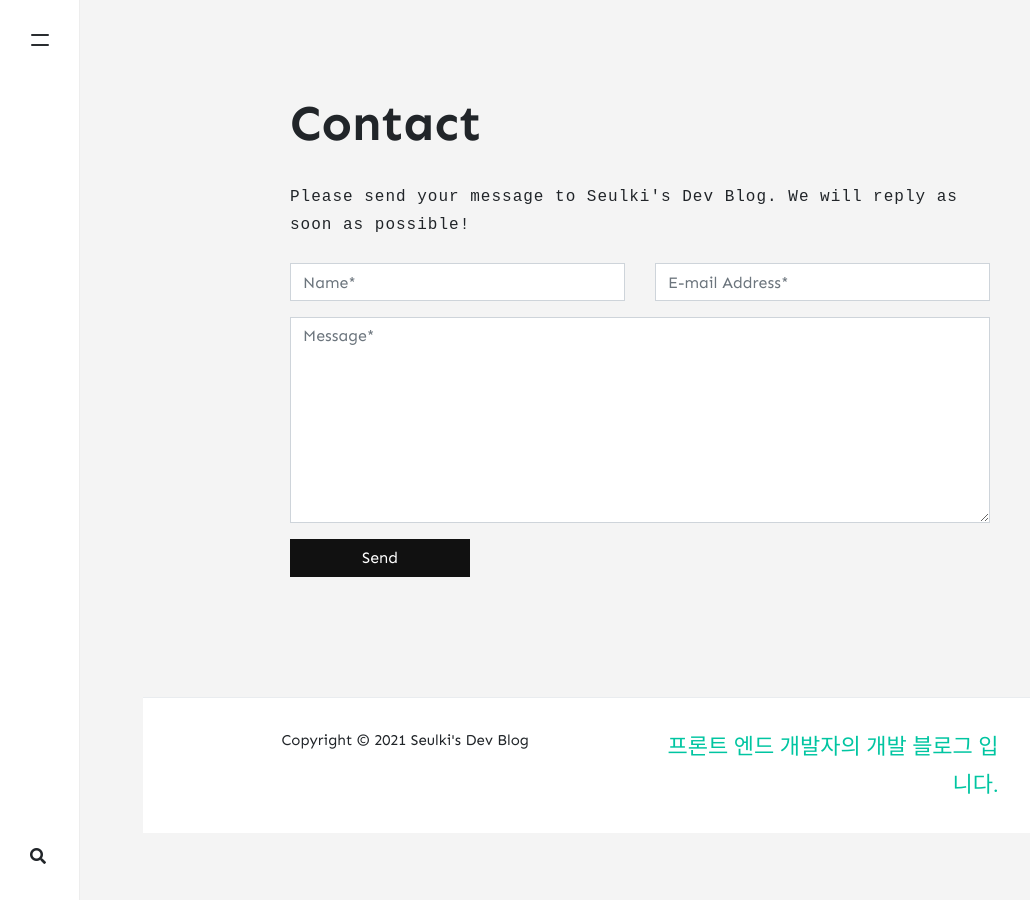
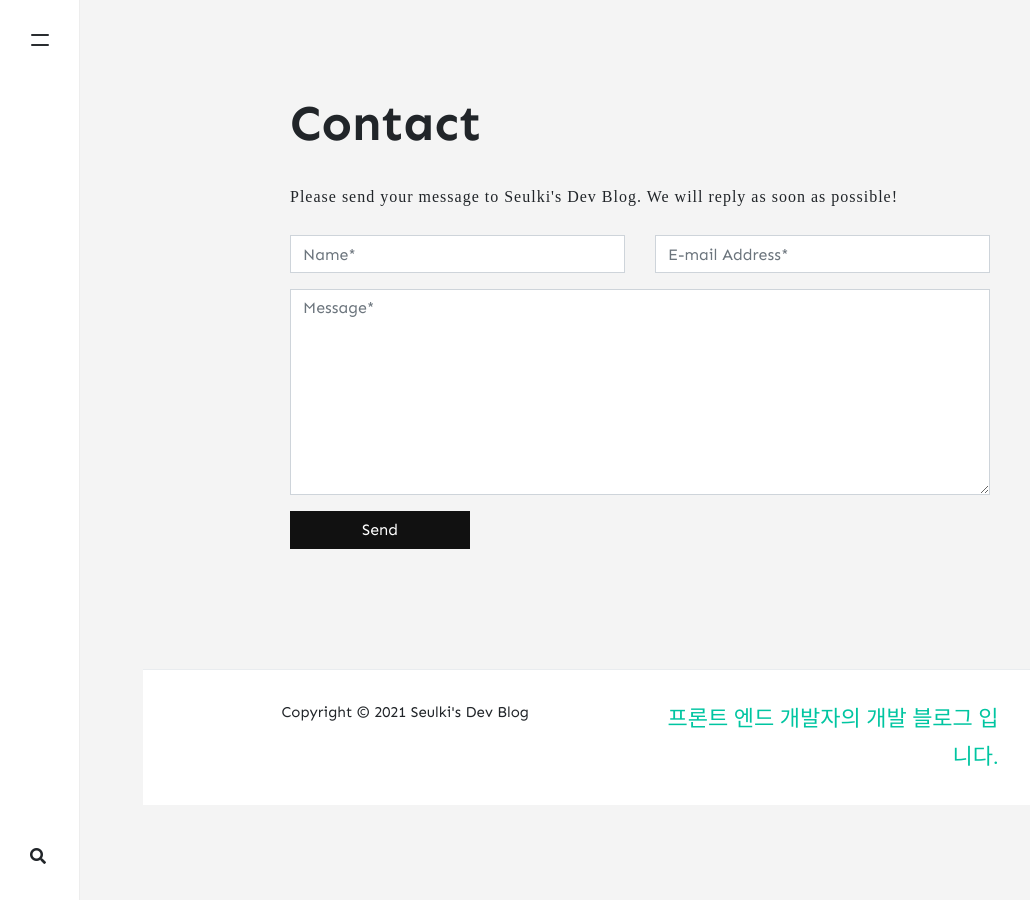
Before and after one commit to SeulKiLeee/SeulkiLeee.github.io, a Jekyll site: the page built from _pages/contact.md, in a window 1280 px wide. Shown: the whole page, without its empty margins (0-1030 px from the left). Built offline with Jekyll 4.4.1, drawn with Linux system fonts in a browser that asks for light colours; nearby versions of some CDN libraries; some web fonts are replaced; comment, search, counter and statistics services are not loaded.

Commit message:
폰트 수정

```diff
--- a/assets/css/theme.scss
+++ b/assets/css/theme.scss
@@ -16,8 +16,8 @@ $enable-rounded: false;
 @import 'stars';
 @import url(//fonts.googleapis.com/earlyaccess/nanumgothiccoding.css);
 @font-face {
-    font-family: 'Bujangnim_nunchi';
-    src: url('https://cdn.jsdelivr.net/gh/projectnoonnu/naverfont_02@1.0/Bujangnim_nunchi.woff') format('woff');
+    font-family: 'NanumSquareRound';
+    src: url('https://cdn.jsdelivr.net/gh/projectnoonnu/noonfonts_two@1.0/NanumSquareRound.woff') format('woff');
     font-weight: normal;
     font-style: normal;
 }
@@ -40,7 +40,7 @@ body, input, button, select, optgroup, textarea {
     font-family:Sen;
 }
 .coding {
-    font-family: 'Nanum Gothic Coding', monospace;
+    font-family: 'NanumSquareRound';
     font-size:16px;
     line-height:1.75em;
    }
```
Also changed, not shown: 15 other files.
